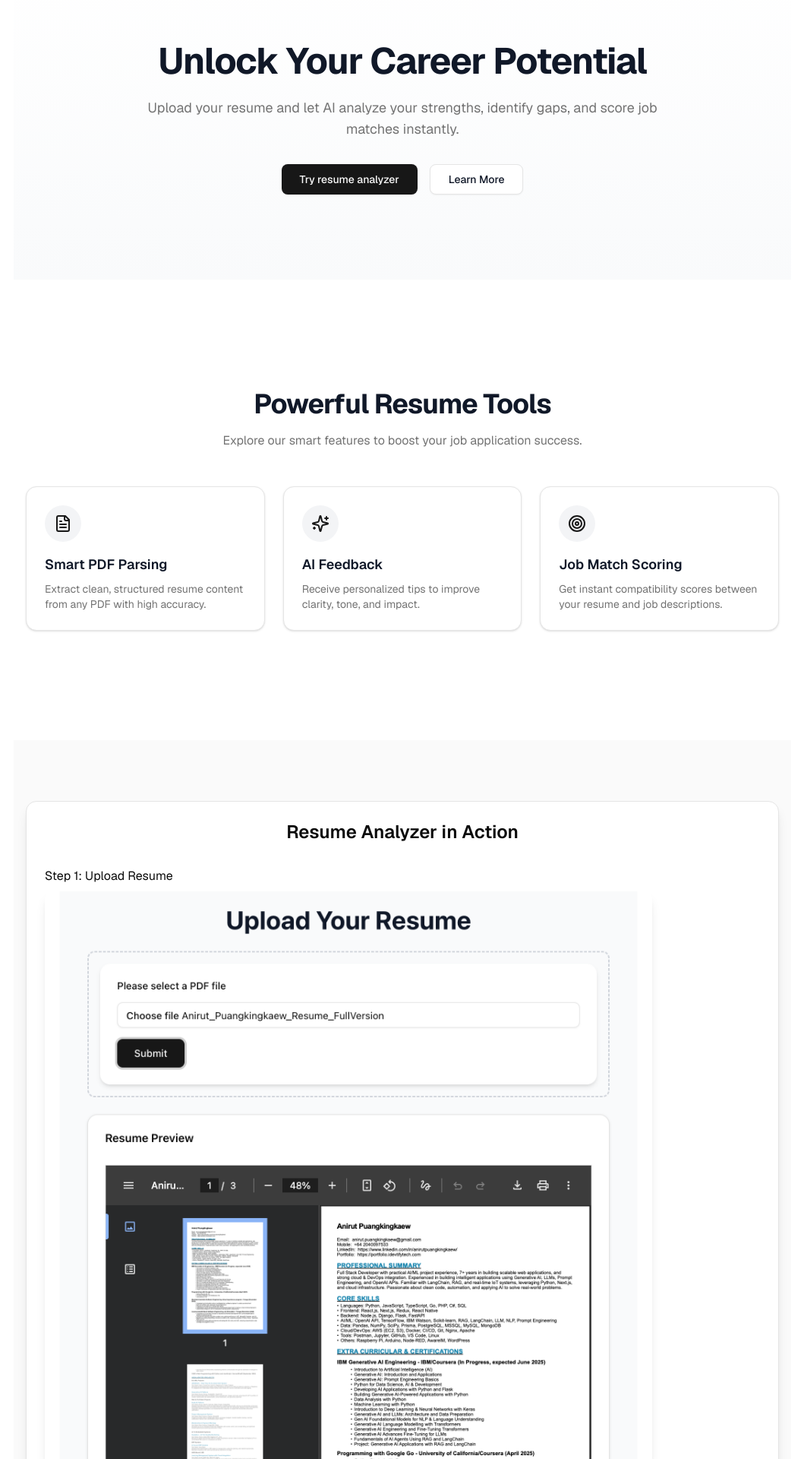
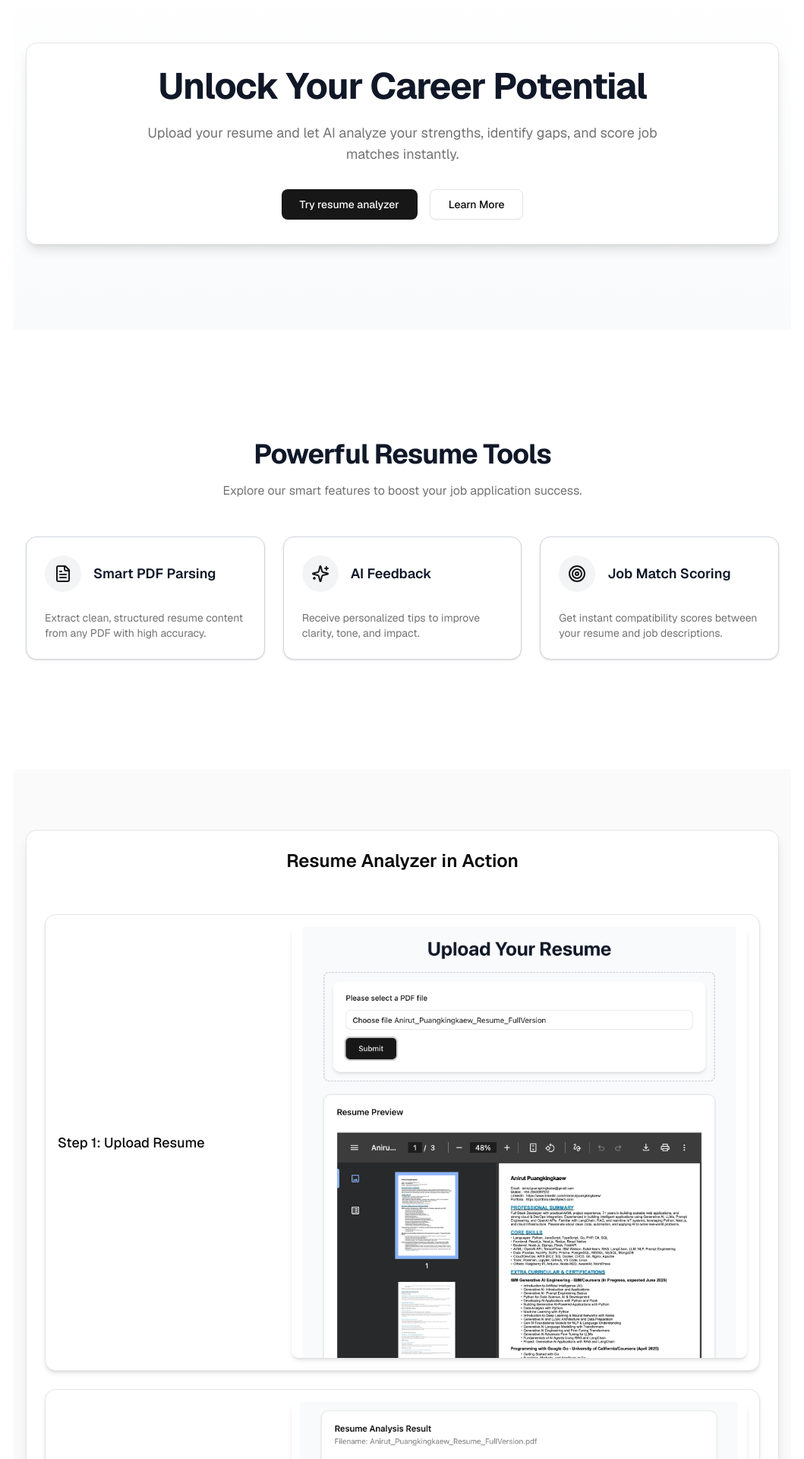
Before and after one commit to aoddy10/ai-resume-analyzer, a Next.js app in the folder frontend/: page / in a window 1280 px wide. Shown: the part 220-2140 px from the top of the page at 76% size, without its empty margins (110-1169 px from the left). Built offline with nearby package versions, Linux system fonts and the light colour scheme.

Commit message:
style: Polish Hero section, Feature Section, Screenshot Section, Resume Upload and JD Match page.

```diff
--- a/frontend/package.json
+++ b/frontend/package.json
@@ -11,6 +11,7 @@
     "test:watch": "jest --watch"
   },
   "dependencies": {
+    "@headlessui/react": "^2.2.4",
     "@radix-ui/react-label": "^2.1.7",
     "@radix-ui/react-progress": "^1.1.7",
     "@radix-ui/react-separator": "^1.1.7",
--- a/frontend/src/api/match.ts
+++ b/frontend/src/api/match.ts
@@ -18,7 +18,7 @@ export async function matchJDWithResume(
     formData.append("jd_file", jdFile);
     formData.append("resume_text", resumeText);
 
-    const response = await axiosInstance.post("/api/match", formData, {
+    const response = await axiosInstance.post("/match", formData, {
         headers: {
             "Content-Type": "multipart/form-data",
         },
--- a/frontend/src/api/upload.ts
+++ b/frontend/src/api/upload.ts
@@ -13,7 +13,7 @@ export async function uploadResume(
     const formData = new FormData();
     formData.append("file", file);
 
-    const response = await axiosInstance.post("/api/upload", formData, {
+    const response = await axiosInstance.post("/upload", formData, {
         headers: {
             "Content-Type": "multipart/form-data",
         },
--- a/frontend/src/components/Feature.tsx
+++ b/frontend/src/components/Feature.tsx
@@ -15,18 +15,21 @@ export default function Feature() {
                     success.
                 </p>
 
-                <div className="mt-12 grid grid-cols-1 sm:grid-cols-2 lg:grid-cols-3 gap-x-6 gap-y-10">
+                <div className="mt-12 grid grid-cols-1 sm:grid-cols-2 lg:grid-cols-3 gap-x-6 gap-y-10 items-stretch">
                     <FeatureCard
+                        variant="outline"
                         icon={FileText}
                         title="Smart PDF Parsing"
                         description="Extract clean, structured resume content from any PDF with high accuracy."
                     />
                     <FeatureCard
+                        variant="outline"
                         icon={Sparkles}
                         title="AI Feedback"
                         description="Receive personalized tips to improve clarity, tone, and impact."
                     />
                     <FeatureCard
+                        variant="outline"
                         icon={Target}
                         title="Job Match Scoring"
                         description="Get instant compatibility scores between your resume and job descriptions."
--- a/frontend/src/components/FeatureCard.tsx
+++ b/frontend/src/components/FeatureCard.tsx
@@ -1,26 +1,39 @@
 import { LucideIcon } from "lucide-react";
+import { Card, CardHeader, CardTitle, CardContent } from "@/components/ui/card";
 
 type FeatureCardProps = {
     icon: LucideIcon;
     title: string;
     description: string;
+    variant?: "default" | "outline";
 };
 
 export default function FeatureCard({
     icon: Icon,
     title,
     description,
+    variant = "default",
 }: FeatureCardProps) {
     return (
-        <div className="flex flex-col items-start rounded-xl border p-6 shadow-sm transition hover:shadow-md bg-white text-left">
-            <div className="mb-4 rounded-full bg-gray-100 p-3">
-                <Icon
-                    className="h-6 w-6 text-primary"
-                    data-testid="feature-icon"
-                />
-            </div>
-            <h3 className="text-lg font-semibold text-gray-900">{title}</h3>
-            <p className="mt-2 text-sm text-muted-foreground">{description}</p>
-        </div>
+        <Card
+            className={`text-left hover:shadow-md transition ${
+                variant === "outline" ? "border border-gray-300" : ""
+            }`}
+        >
+            <CardHeader className="flex flex-row items-center gap-4">
+                <div className="rounded-full bg-gray-100 p-3">
+                    <Icon
+                        className="h-6 w-6 text-primary"
+                        data-testid="feature-icon"
+                    />
+                </div>
+                <CardTitle className="text-lg font-semibold text-gray-900">
+                    {title}
+                </CardTitle>
+            </CardHeader>
+            <CardContent>
+                <p className="text-sm text-muted-foreground">{description}</p>
+            </CardContent>
+        </Card>
     );
 }
--- a/frontend/src/components/Hero.tsx
+++ b/frontend/src/components/Hero.tsx
@@ -2,18 +2,27 @@
 
 import { Button } from "@/components/ui/button";
 import Link from "next/link";
+import {
+    Card,
+    CardTitle,
+    CardContent,
+    CardDescription,
+} from "@/components/ui/card";
 
 export default function Hero() {
     return (
         <section className="w-full bg-gradient-to-b from-white to-gray-50 py-20 md:py-28">
-            <div className="container mx-auto max-w-screen-lg px-4 text-center">
-                <h1 className="text-4xl md:text-5xl font-bold tracking-tight text-gray-900">
+            <div className="container mx-auto max-w-screen-lg px-4">
+                <Card className="text-center shadow-lg p-8">
+                    <CardContent>
+                        <CardTitle className="text-4xl md:text-5xl font-bold tracking-tight text-gray-900">
                             Unlock Your Career Potential
-                </h1>
-                <p className="mt-6 text-lg text-muted-foreground max-w-2xl mx-auto">
-                    Upload your resume and let AI analyze your strengths,
-                    identify gaps, and score job matches instantly.
-                </p>
+                        </CardTitle>
+                        <CardDescription className="mt-6 text-lg text-muted-foreground max-w-2xl mx-auto">
+                            Upload your resume and let AI analyze your
+                            strengths, identify gaps, and score job matches
+                            instantly.
+                        </CardDescription>
                         <div className="mt-8 flex justify-center gap-4 flex-wrap">
                             <Link href="/analyzer">
                                 <Button size="lg">Try resume analyzer</Button>
@@ -22,6 +31,8 @@ export default function Hero() {
                                 Learn More
                             </Button>
                         </div>
+                    </CardContent>
+                </Card>
             </div>
         </section>
     );
--- a/frontend/src/components/ResumeUpload.tsx
+++ b/frontend/src/components/ResumeUpload.tsx
@@ -124,7 +124,7 @@ export default function ResumeUpload({ onUploadSuccess }: ResumeUploadProps) {
         <section className="w-full py-20 md:py-28 bg-gray-50">
             <div className="container mx-auto max-w-screen-md px-4">
                 <h2 className="text-3xl md:text-4xl font-bold text-center text-gray-900 mb-6">
-                    Upload Your Resume
+                    Step 1: Upload Your Resume
                 </h2>
                 <div
                     ref={dropRef}
@@ -223,7 +223,9 @@ export default function ResumeUpload({ onUploadSuccess }: ResumeUploadProps) {
                 {feedbackData && (
                     <Card className="mt-6" data-testid="parsed-data">
                         <CardHeader>
-                            <CardTitle>Resume Analysis Result</CardTitle>
+                            <CardTitle>
+                                Step 2: Resume Analysis Result
+                            </CardTitle>
                             <CardDescription>
                                 Filename: {feedbackData.filename}
                             </CardDescription>
--- a/frontend/src/components/ScreenshotSection.tsx
+++ b/frontend/src/components/ScreenshotSection.tsx
@@ -10,16 +10,20 @@ type ScreenShotCardProps = {
 
 const ScreenShotCard: React.FC<ScreenShotCardProps> = ({ title, imageUrl }) => {
     return (
-        <div className="w-full">
-            <p className="mb-2">{title}</p>
-            <Image
-                src={imageUrl}
-                alt={title}
-                width={800}
-                height={600}
-                className="rounded-lg shadow-lg"
-            />
-        </div>
+        <Card className="flex flex-col md:flex-row items-center gap-4 shadow-md p-4">
+            <div className="flex-1">
+                <p className="font-medium text-lg">{title}</p>
+            </div>
+            <div className="flex-shrink-0 max-w-[600px] w-full">
+                <Image
+                    src={imageUrl}
+                    alt={title}
+                    width={600}
+                    height={400}
+                    className="rounded-lg shadow-md w-full h-auto"
+                />
+            </div>
+        </Card>
     );
 };
 
@@ -33,7 +37,7 @@ export default function ScreenshotSection() {
                             Resume Analyzer in Action
                         </CardTitle>
                     </CardHeader>
-                    <CardContent className="flex flex-col gap-8">
+                    <CardContent className="flex flex-col gap-6 py-6">
                         <ScreenShotCard
                             title="Step 1: Upload Resume"
                             imageUrl="/screenshots/step1-upload-resume.png"
```
Also changed, not shown: frontend/src/components/JDMatcher.tsx (+28 -14 lines), 1 other file (tests, documents, lock files or other folders). Lines whose indentation alone changed are shown as unchanged.
